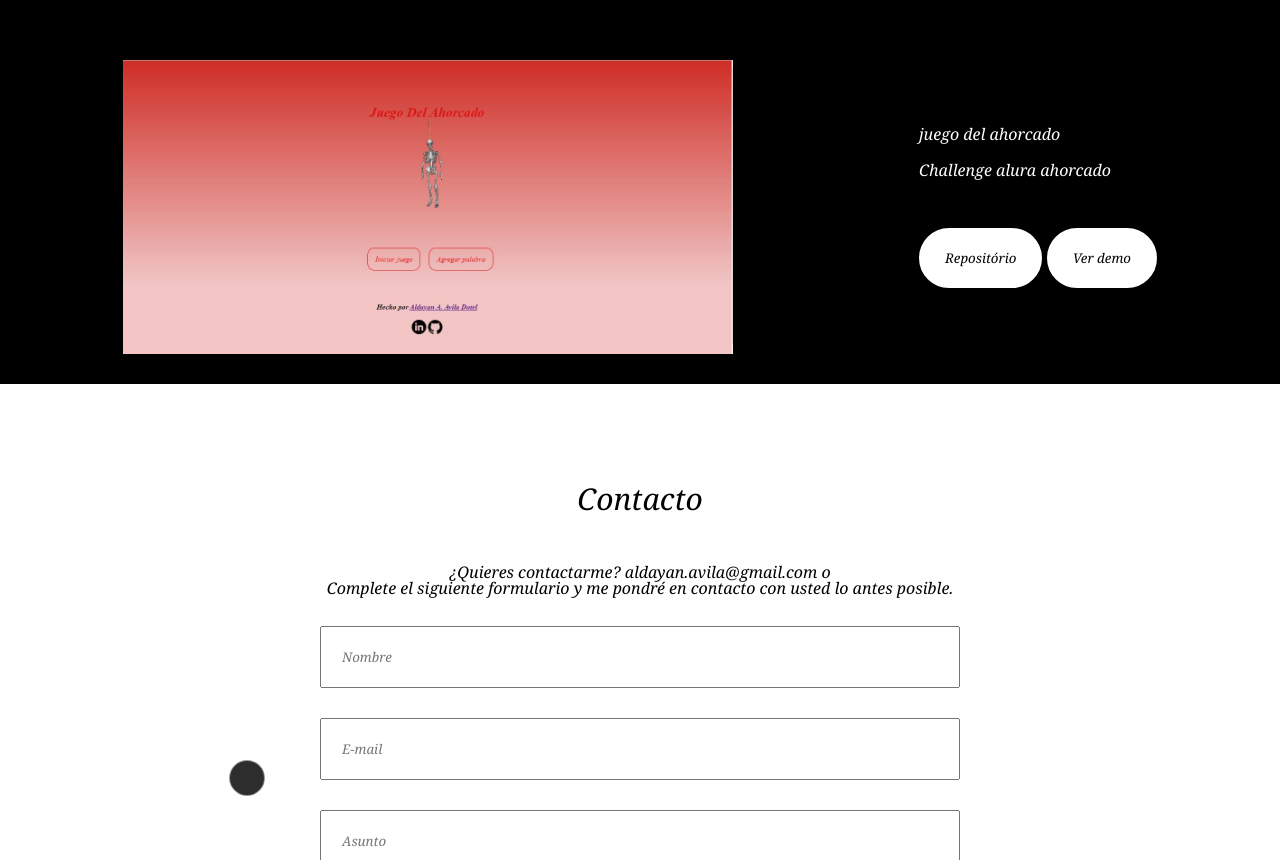
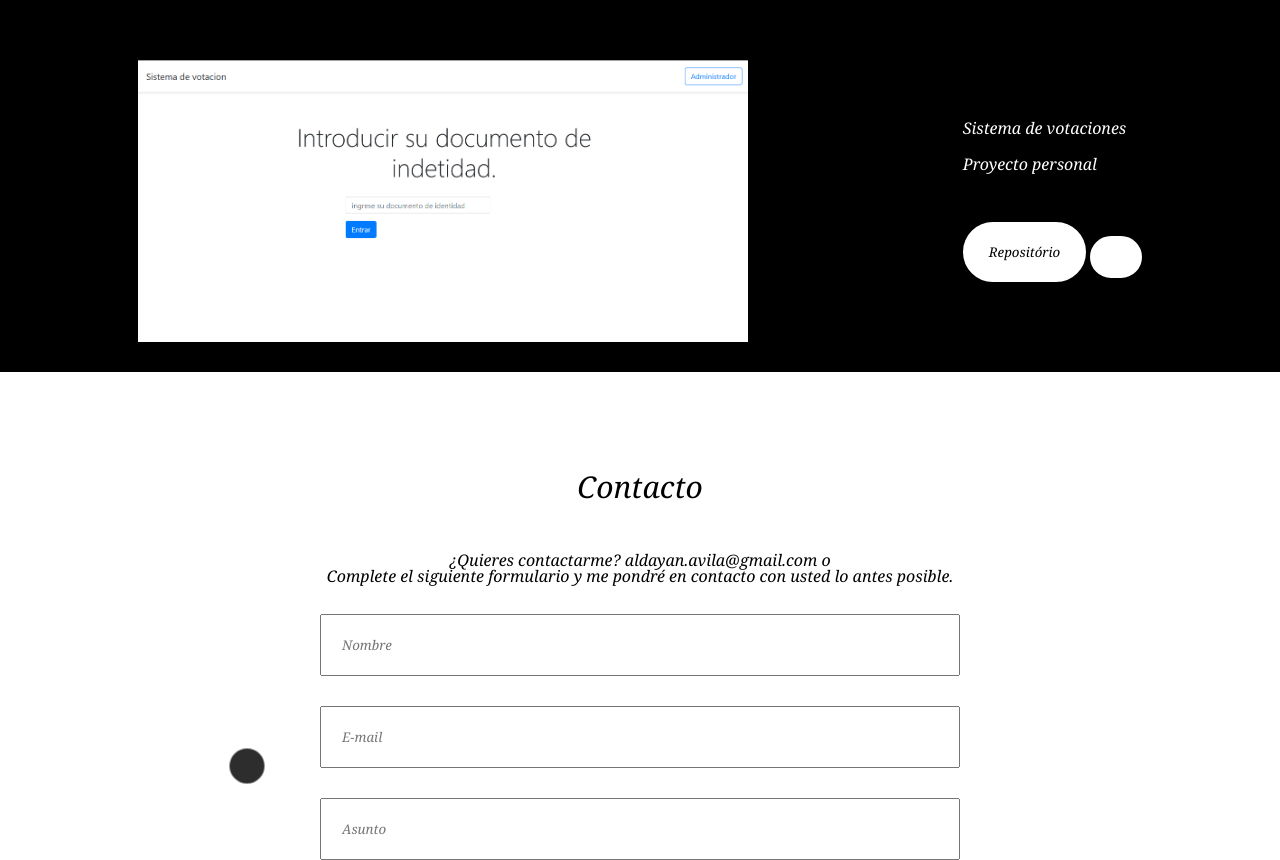
Before and after one commit to aldayan/portafolio, a plain HTML site: page index.html in a window 1280 px wide. Shown: the part 3938-4798 px from the top of the page. Drawn offline with Linux system fonts and the light colour scheme.

Commit message:
Update index.html

```diff
--- a/index.html
+++ b/index.html
@@ -254,13 +254,13 @@
                     </div>
 
                     <div class="experiencia aparecer">
-                        <img class="img-experiencia" src="asset/img/ahorcado.JPG ">
+                        <img class="img-experiencia" src="asset/img/votaciones.PNG ">
                         <div class="experiencia-informacion">
-                            <h2 class="experiencia-titulo">juego del ahorcado</h2>
-                            <h3 class="experiencia-texto">Challenge alura ahorcado </h3>
+                            <h2 class="experiencia-titulo">Sistema de votaciones</h2>
+                            <h3 class="experiencia-texto">Proyecto personal </h3>
                             <div class="experiencia-descripcion">
-                                <span class="experiencia-repositorio"><a href="https://github.com/aldayan/challenger-2-juego-del-ahorcado "><button class="experiencia-boton">Repositório</button></a></span>
-                                <span class="experiencia-demo"><a href="https://aldayan.github.io/challenger-2-juego-del-ahorcado/index.html "><button class="experiencia-boton">Ver demo</button></a></span>
+                                <span class="experiencia-repositorio"><a href="https://github.com/aldayan/votaciones"><button class="experiencia-boton">Repositório</button></a></span>
+                                <span class="experiencia-demo"><a href=""><button class="experiencia-boton"></button></a></span>
                             </div>
                         </div>
                     </div>
```
